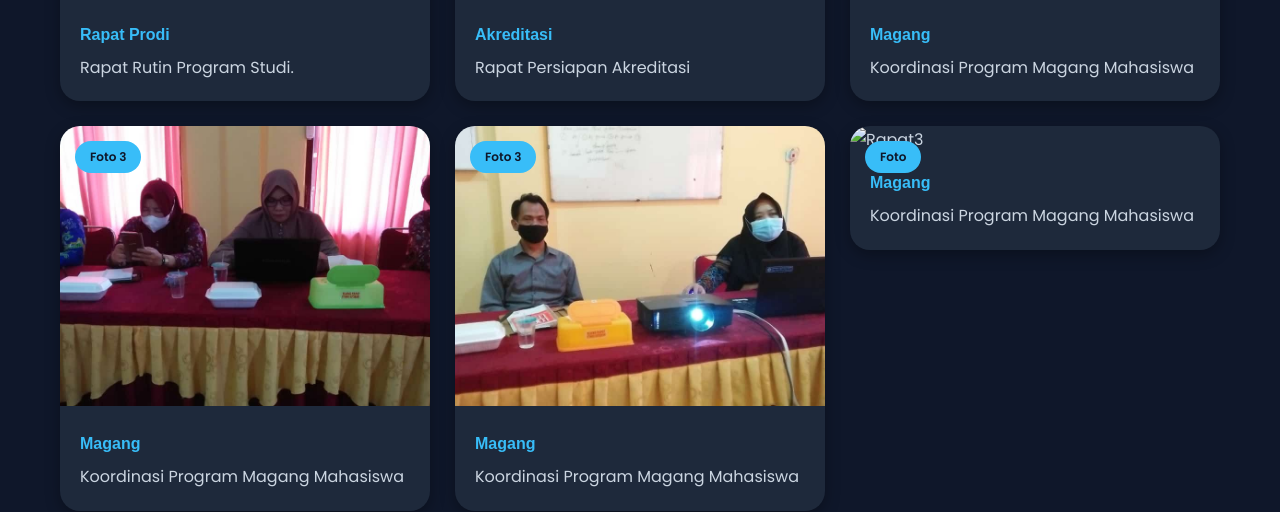
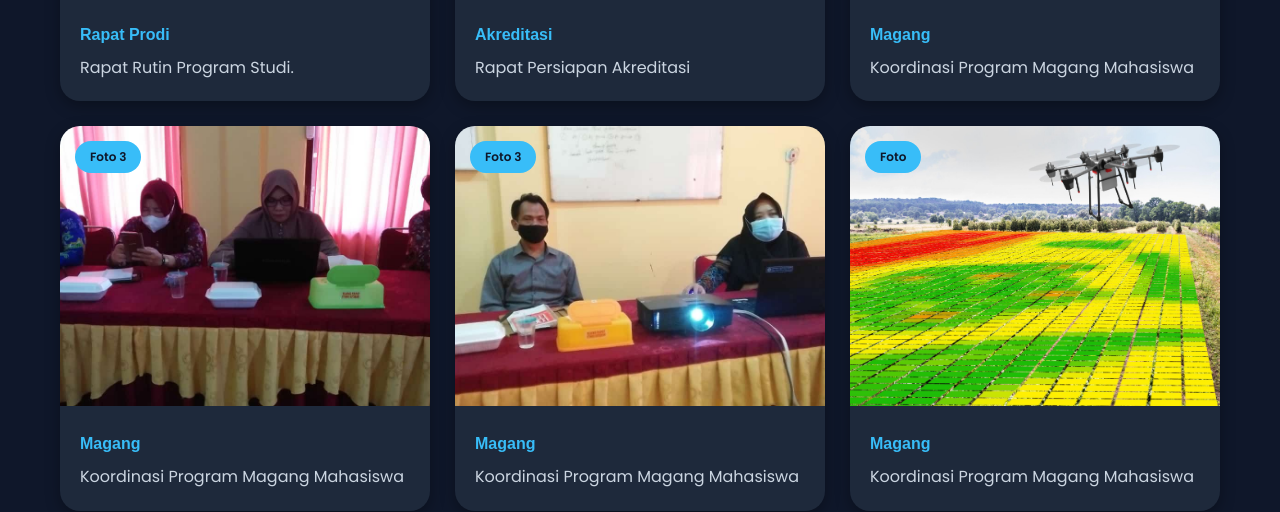
Before and after one commit to khusnulft1k/Project_Me, a plain HTML site: page index.html in a window 1280 px wide. Shown: the part 2520-3032 px from the top of the page. Drawn offline with Linux system fonts and the light colour scheme; a web font is replaced by a local one.

Commit message:
Update image source in profile section

```diff
--- a/index.html
+++ b/index.html
@@ -134,7 +134,7 @@
           <li>
             <figure class="foto-card">
               <span class="caption1">Foto </span>
-              <img src="assets/image/1.jpg" alt="Rapat3" />
+              <img src="assets/image/p1.jpg" alt="Rapat3" />
               <figcaption>
                 <h4>Magang</h4>
                 <p>Koordinasi Program Magang Mahasiswa</p>
```
